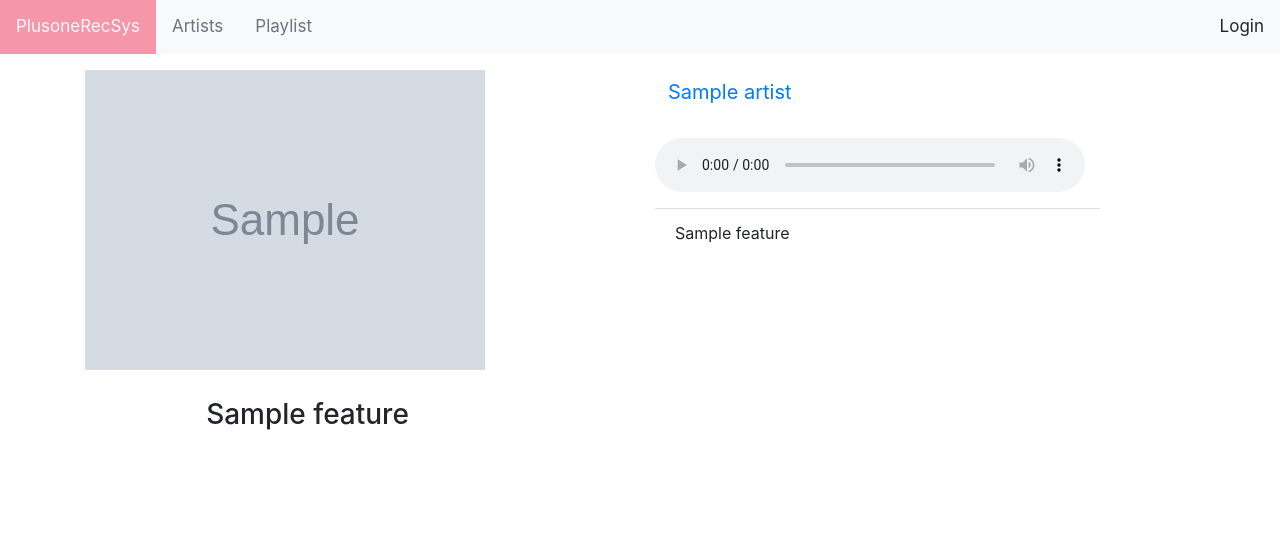
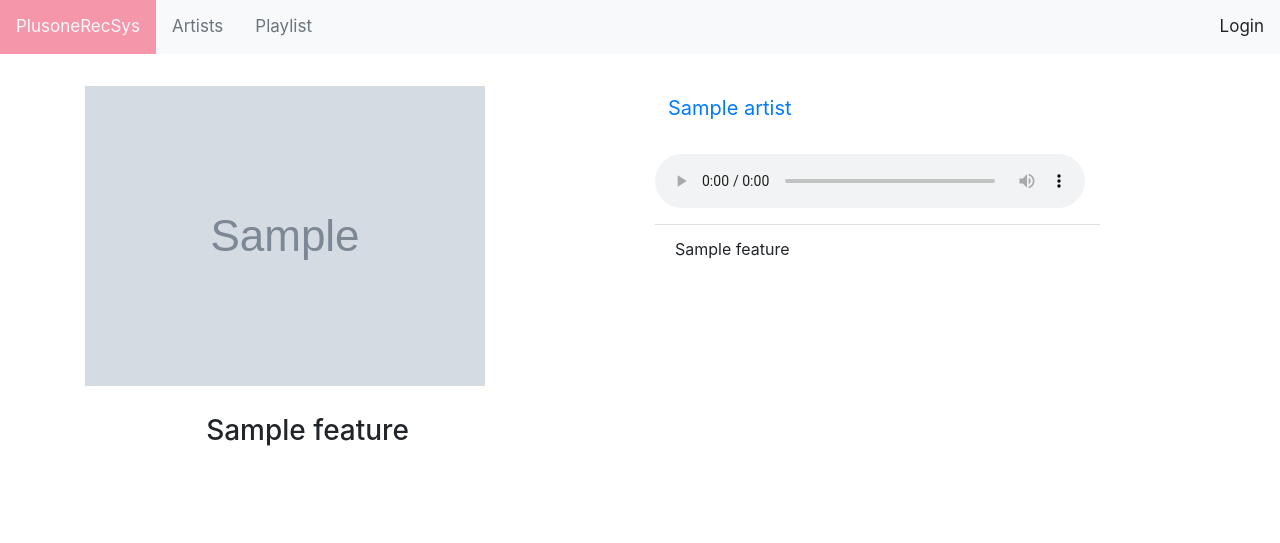
Before and after one commit to plusoneee/m.platform, a Django app: page /tracks/album/info/1 in a window 1280 px wide. Shown: the top 543 px of the page. Run offline with Django 3.2, Linux system fonts and the light colour scheme; tables that the repository leaves empty hold one stand-in row (values such as "Sample post"); grey boxes marked "Sample" are stand-in pictures; some libraries are stand-ins or nearby versions.

Commit message:
safari css

```diff
--- a/web/templates/album.html
+++ b/web/templates/album.html
@@ -6,9 +6,16 @@
     <link rel="stylesheet" href="https://stackpath.bootstrapcdn.com/bootstrap/4.3.1/css/bootstrap.min.css">
     <link rel="stylesheet" href="{% static 'css/forPlaylists.css' %}">
     <script src="//ajax.googleapis.com/ajax/libs/jquery/1.9.1/jquery.min.js"></script>
-    <!-- <script src="{% static 'js/forPlaylists.js' %}"></script> -->
     <style>
-
+    @media screen and (-webkit-min-device-pixel-ratio:0) and (min-color-index:0) {
+        img {
+                max-width:450px;
+                max-height:450px;
+            }
+        .container{
+            margin-top:2em;
+        }
+        }
     </style>
 </head>
 <body>
```
